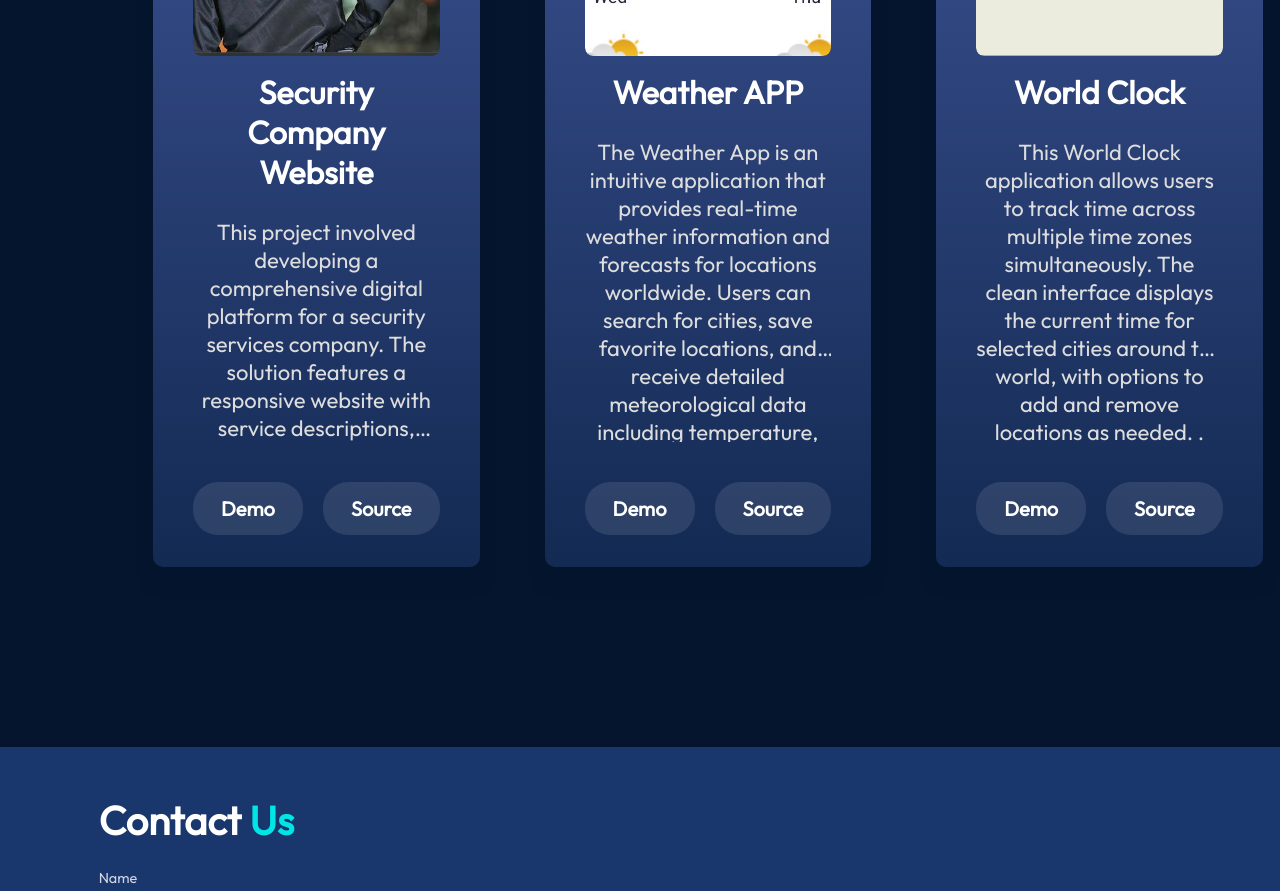
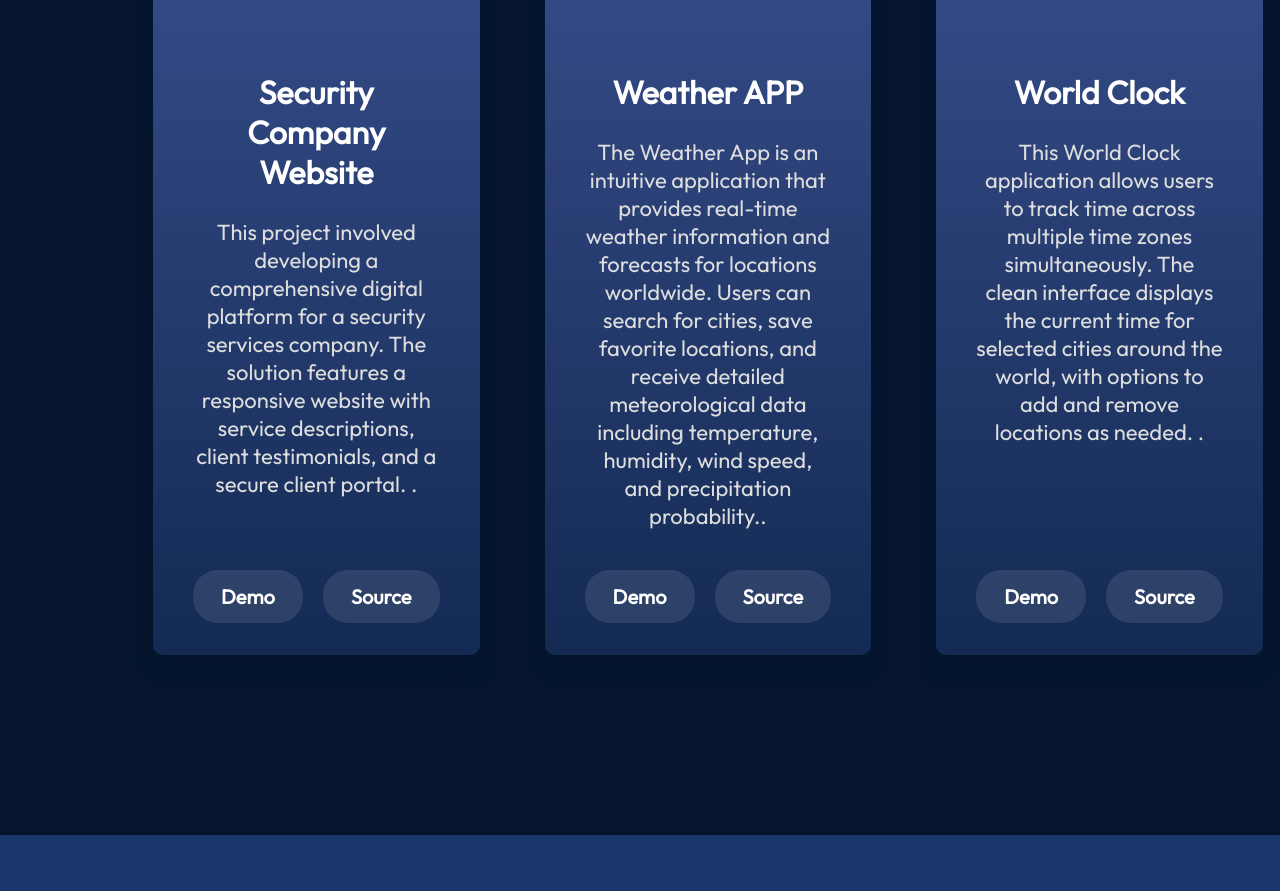
Before and after one commit to MmathaboM/portfolio-Mmathabo-, a React (Vite) app in the folder portfolio/: page / in a window 1280 px wide. Shown: the part 3340-4231 px from the top of the page. Built offline with nearby package versions, Linux system fonts and the light colour scheme.

Commit message:
reduced teh width

```diff
--- a/portfolio/src/components/Projects/ProjectCard.module.css
+++ b/portfolio/src/components/Projects/ProjectCard.module.css
@@ -6,7 +6,7 @@
   background: linear-gradient(180deg, #576cbc 0%, #132a53 100%);
   box-shadow: 0 16px 14px 0 #04152d;
   padding: 18px 24px;
-  width: 400px;
+  width: 300px;
   height: auto; /* Allow height to adjust based on content */
   text-align: center;
   transition: transform 0.3s ease-in-out;
@@ -54,7 +54,7 @@
 }
 
 .imageContainer {
-  height: 600px; /* Set image container height to 600px as requested */
+  height: 400px; /* Set image container height to 600px as requested */
   overflow: hidden;
   border-radius: 8px;
   margin-bottom: 16px;
@@ -62,7 +62,7 @@
 
 .image {
   width: 100%;
-  height: 100%;
+  height: 60vh;
   object-fit: cover;
   border-radius: 8px;
   transition: transform 0.3s ease;
@@ -155,7 +155,7 @@
 
   .description {
     font-size: 18px;
-    -webkit-line-clamp: 6; /* Show more text */
+    /* -webkit-line-clamp: 6; Show more text */
   }
 
   .link {
@@ -183,7 +183,7 @@
 
   .description {
     font-size: 22px; /* Much larger font size */
-    -webkit-line-clamp: 8; /* Allow more lines of text to be visible */
+    /* -webkit-line-clamp: 8;  */
     margin-bottom: 24px;
   }
 
```
